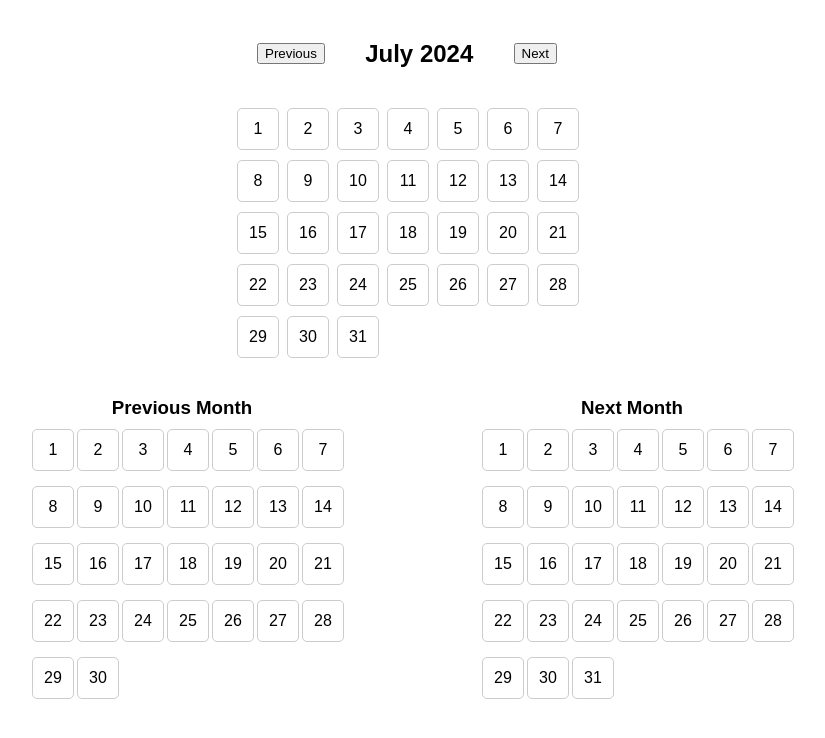
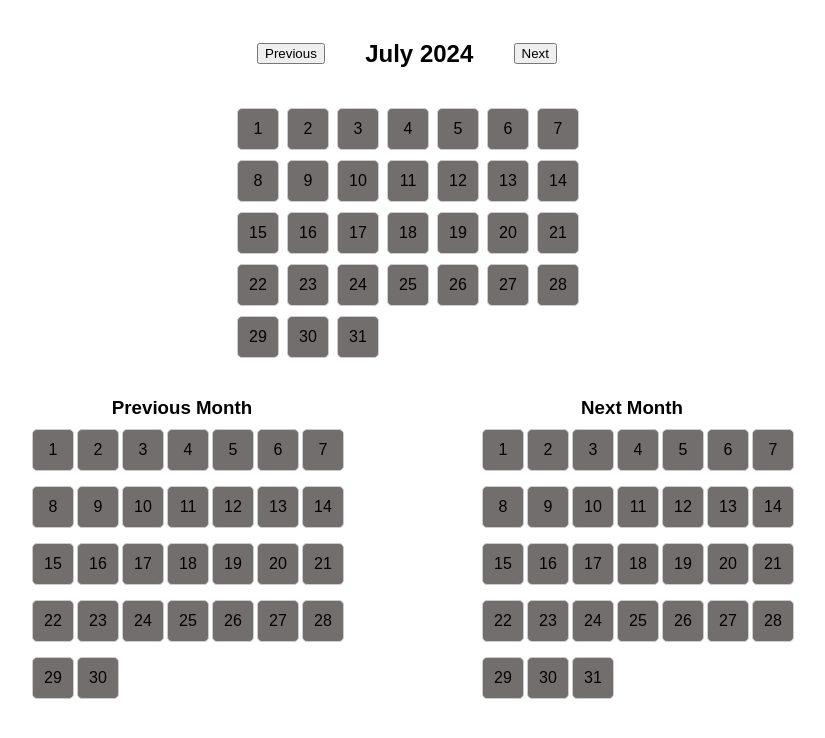
Before and after one commit to annie-uchiha/calendar-to-do-list, a React (Create React App) app in the folder calendar-to-do/: page / in a window 1280 px wide. Shown: the top 738 px of the page, without its empty margins (233-1058 px from the left). Built offline with nearby package versions, Linux system fonts and the light colour scheme.

Commit message:
change style up

```diff
--- a/calendar-to-do/src/styles/CalendarDay.scss
+++ b/calendar-to-do/src/styles/CalendarDay.scss
@@ -4,12 +4,12 @@
     display: flex;
     align-items: center;
     justify-content: center;
-    background-color: #fff;
+    background-color: #726e6e;
     border: 1px solid #ccc;
     border-radius: 5px;
     cursor: pointer;
   }
 
   .calendar-day.has-event {
-    background-color: rgb(255, 38, 0);
+    border: 3px solid rgb(255, 38, 0);
   }
```
